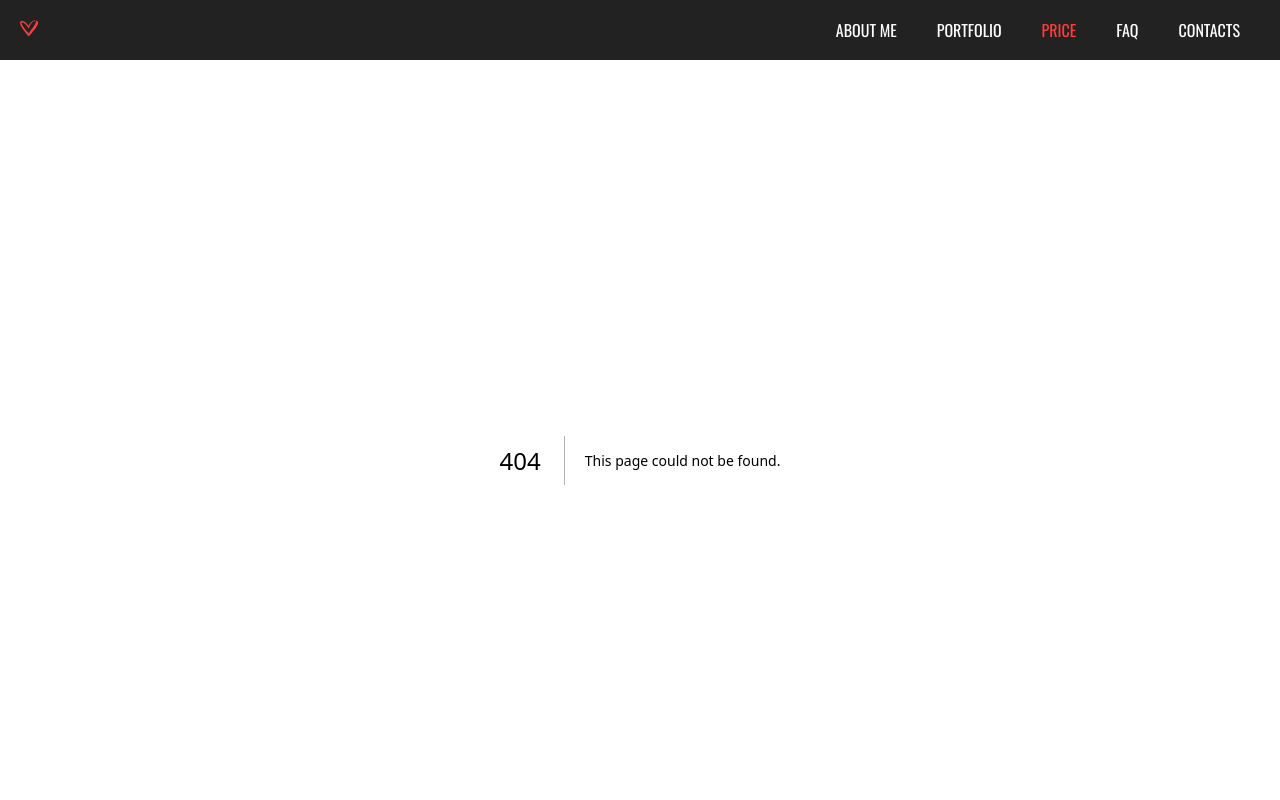
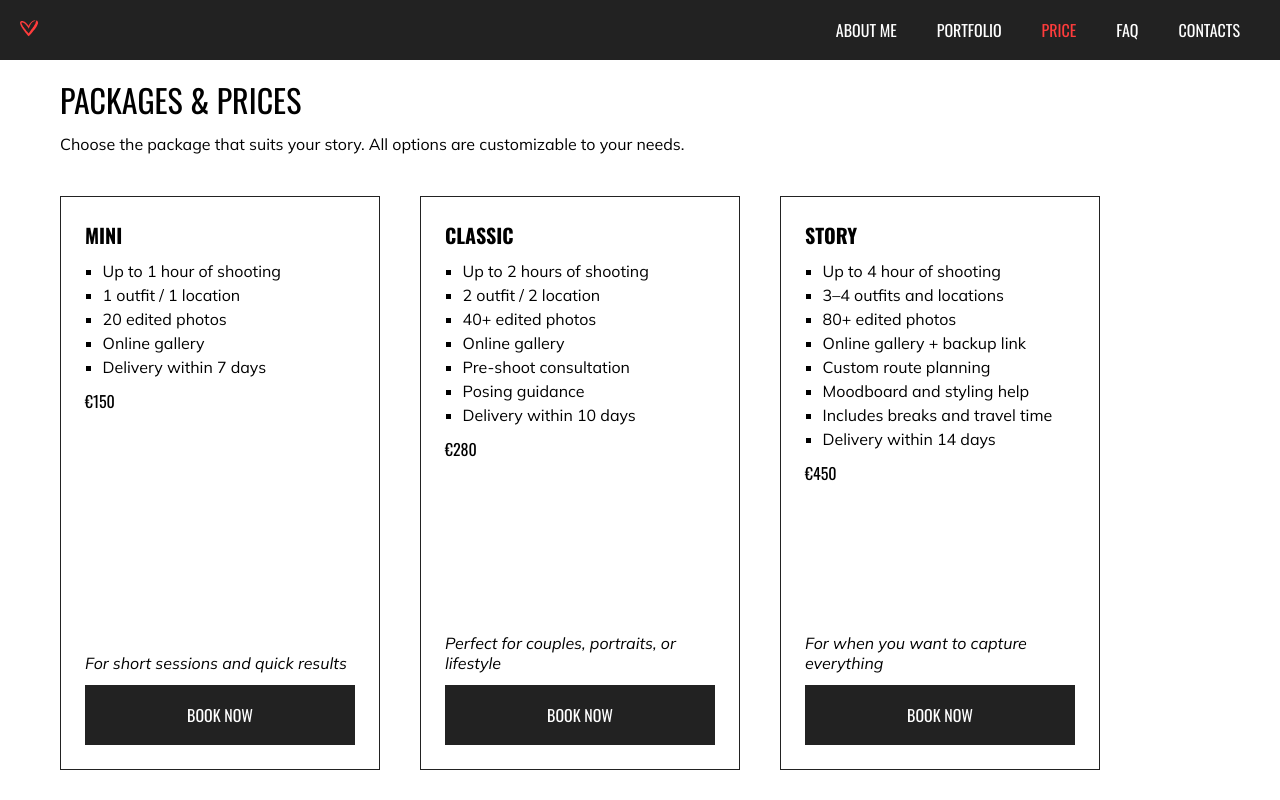
Before and after one commit to alinidi/photographer, a Next.js app: page /price in a window 1280 px wide. Before the commit this address had no page. Shown: the top 800 px of the page. Built offline with nearby package versions, Linux system fonts and the light colour scheme.

Commit message:
feat: implement price page

```diff
--- /dev/null
+++ b/app/price/page.tsx
@@ -0,0 +1,5 @@
+import { PricePage } from "@/components/price/PricePage";
+
+export default function Price() {
+    return <PricePage />;
+}
--- /dev/null
+++ b/components/price/PriceOption/PriceOption.module.scss
@@ -0,0 +1,59 @@
+@import "../../../styles/variables.scss";
+
+.priceCard {
+    font-family: $primary-font;
+    font-size: $font-xs-size;
+    width: 320px;
+    border: 1px solid $primary-color;
+    padding: 24px;
+    display: flex;
+    flex-direction: column;
+    justify-content: space-between;
+    gap: 148px;
+}
+
+.priceInfo {
+    display: flex;
+    flex-direction: column;
+    gap: 12px;
+}
+
+.priceCardName {
+    font-family: $second-font;
+    text-transform: uppercase;
+    font-size: $font-s-size;
+    line-height: 140%;
+}
+
+.priceCardOptions {
+    display: flex;
+    gap: 4px;
+    flex-direction: column;
+    font-size: $font-xs-size;
+}
+
+.option {
+    list-style-type: square;
+    padding-left: 1.1rem;
+}
+
+.price {
+    font-weight: 400;
+    font-size: $font-xs-size;
+    line-height: 150%;
+    font-family: $second-font;
+}
+
+.buttonWrapper {
+    display: flex;
+    flex-direction: column;
+    align-items: center;
+    gap: 12px;
+}
+
+.description {
+    font-family: $primary-font;
+    font-style: italic;
+    font-weight: 400;
+    align-self: flex-start;
+}
--- /dev/null
+++ b/components/price/PriceOption/PriceOption.tsx
@@ -0,0 +1,27 @@
+import { Button } from "@/components/shared/Button/Button";
+import { Option } from "../PricePage";
+import style from "./PriceOption.module.scss";
+
+export const PriceOption = ({ title, options, price, subtitle }: Option) => {
+    return (
+        <div className={style.priceCard}>
+            <div className={style.priceInfo}>
+                <h2 className={style.priceCardName}>{title}</h2>
+                <div className={style.priceCardOptions}>
+                    {options.map(item => (
+                        <div key={item}>
+                            <ul className={style.option}>
+                                <li>{item}</li>
+                            </ul>
+                        </div>
+                    ))}
+                </div>
+                <span className={style.price}>€{price}</span>
+            </div>
+            <div className={style.buttonWrapper}>
+                <p className={style.description}>{subtitle}</p>
+                <Button text="book now" />
+            </div>
+        </div>
+    );
+};
--- /dev/null
+++ b/components/price/PricePage.module.scss
@@ -0,0 +1,39 @@
+@import "../../styles/variables.scss";
+
+.pageWrapper {
+    display: flex;
+    justify-content: center;
+}
+
+.pricePage {
+    display: flex;
+    flex-direction: column;
+    gap: 40px;
+    padding: 20px 60px;
+}
+
+.priceTitle {
+    display: flex;
+    flex-direction: column;
+    gap: 12px;
+}
+
+.title {
+    font-family: $second-font;
+    font-size: $font-m-size;
+    font-weight: 400;
+    line-height: 125%;
+    text-transform: uppercase;
+}
+
+.subtitle {
+    font-family: $primary-font;
+    font-size: $font-xs-size;
+    line-height: 150%;
+}
+
+.pricesContainer {
+    display: flex;
+    flex-wrap: wrap;
+    gap: 40px;
+}
--- /dev/null
+++ b/components/price/PricePage.tsx
@@ -0,0 +1,94 @@
+import { PriceOption } from "./PriceOption/PriceOption";
+import style from "./PricePage.module.scss";
+
+export type Option = {
+    id: number;
+    title: string;
+    options: string[];
+    price: number;
+    subtitle: string;
+};
+
+export const PricePage = () => {
+    const options: Option[] = [
+        {
+            id: 1,
+            title: "mini",
+            options: [
+                "Up to 1 hour of shooting",
+                "1 outfit / 1 location",
+                "20 edited photos",
+                "Online gallery",
+                "Delivery within 7 days",
+            ],
+            price: 150,
+            subtitle: "For short sessions and quick results",
+        },
+        {
+            id: 2,
+            title: "classic",
+            options: [
+                "Up to 2 hours of shooting",
+                "2 outfit / 2 location",
+                "40+ edited photos",
+                "Online gallery",
+                "Pre-shoot consultation",
+                "Posing guidance",
+                "Delivery within 10 days",
+            ],
+            price: 280,
+            subtitle: "Perfect for couples, portraits, or lifestyle",
+        },
+        {
+            id: 3,
+            title: "story",
+            options: [
+                "Up to 4 hour of shooting",
+                "3–4 outfits and locations",
+                "80+ edited photos",
+                "Online gallery + backup link",
+                "Custom route planning",
+                "Moodboard and styling help",
+                "Includes breaks and travel time",
+                "Delivery within 14 days",
+            ],
+            price: 450,
+            subtitle: "For when you want to capture everything",
+        },
+        {
+            id: 4,
+            title: "wedding",
+            options: [
+                "Up to 8 hour of shooting",
+                "All key moments covered",
+                "250+ artistically edited photos",
+                "Custom timeline planning",
+                "Online gallery + USB drives",
+                "Delivery within 21 days",
+                "Extras: photo album, prints",
+                "Optional second-day shoot",
+            ],
+            price: 900,
+            subtitle: "Full-day or partial wedding coverage",
+        },
+    ];
+
+    return (
+        <div className={style.pageWrapper}>
+            <div className={style.pricePage}>
+                <div className={style.priceTitle}>
+                    <h1 className={style.title}>packages & prices</h1>
+                    <p className={style.subtitle}>
+                        Choose the package that suits your story. All options are customizable to
+                        your needs.
+                    </p>
+                </div>
+                <div className={style.pricesContainer}>
+                    {options.map(option => (
+                        <PriceOption key={option.id} {...option} />
+                    ))}
+                </div>
+            </div>
+        </div>
+    );
+};
--- /dev/null
+++ b/components/shared/Button/Button.module.scss
@@ -0,0 +1,16 @@
+@import "../../../styles/variables.scss";
+
+.button {
+    width: 100%;
+    font-size: $font-xs-size;
+    font-family: $second-font;
+    text-transform: uppercase;
+    font-weight: 400;
+    line-height: 150%;
+    color: $secondary-color;
+    text-align: center;
+    padding: 18px 20px;
+    background-color: $primary-color;
+    border: none;
+    cursor: pointer;
+}
--- /dev/null
+++ b/components/shared/Button/Button.tsx
@@ -0,0 +1,5 @@
+import style from "./Button.module.scss";
+
+export const Button = ({ text }: { text: string }) => {
+    return <button className={style.button}>{text}</button>;
+};
--- a/components/shared/Nav/Nav.module.scss
+++ b/components/shared/Nav/Nav.module.scss
@@ -1,4 +1,4 @@
-@import "../../../styles//variables.scss";
+@import "../../../styles/variables.scss";
 
 .header {
     display: flex;
```
